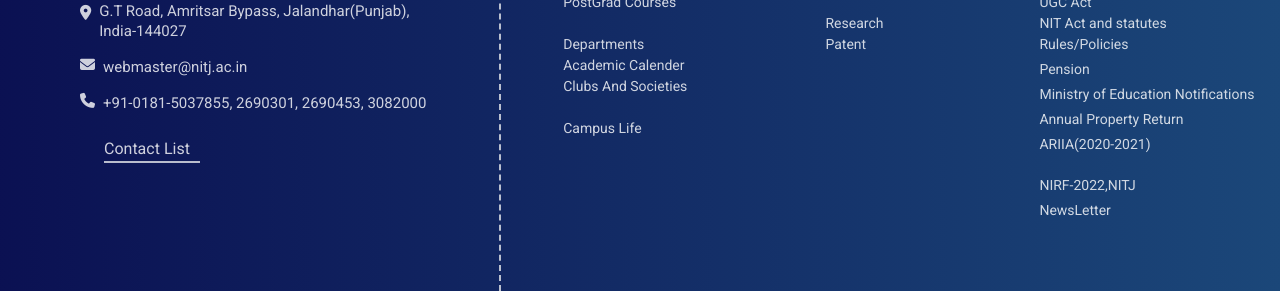
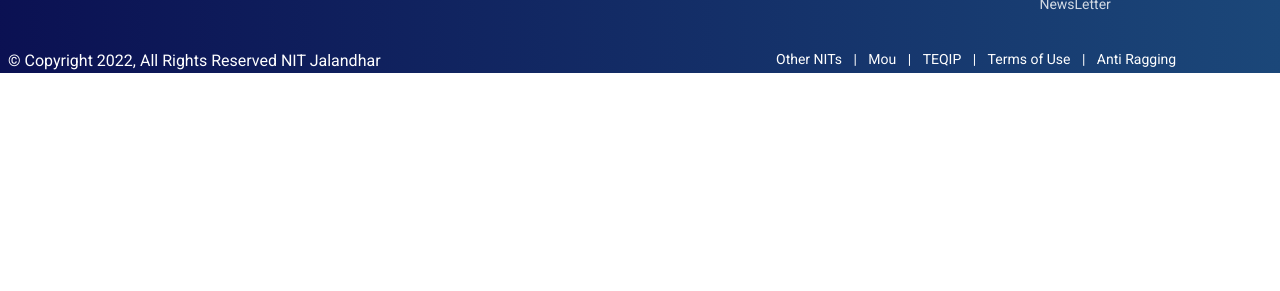
Before and after one commit to sushant-dhuria/footer-4, a website: page index.html in a window 1280 px wide. Shown: the part 337-628 px from the top of the page. Drawn offline with nearby package versions, Linux system fonts and the light colour scheme.

Commit message:
Update index.html

```diff
--- a/index.html
+++ b/index.html
@@ -1,3 +1,4 @@
+
 <!DOCTYPE html>
 <html lang="en">
 <head>
@@ -16,7 +17,7 @@
 </style>
 <body>
 <footer>
-      <div class="bg-gradient-to-r from-[#060c4ffa]  to-[#1b4779] -500 ... lg:h-[63%] h-[70%] text-white absolute inset-x-0 flex flex-col lg:flex-row justify-between lg:bottom-[8.2%] bottom-[12.2%]" style="font-family: 'Roboto', sans-serif;">
+      <div class="bg-gradient-to-r from-[#060c4ffa]  to-[#1b4779] -500 ... lg:h-[63%] h-[70%] text-white relative inset-x-0 flex flex-col lg:flex-row justify-between lg:bottom-[8.2%] bottom-[12.2%]" style="font-family: 'Roboto', sans-serif;">
 
         <div class="flex flex-col h-1/3">
     <div class="flex  align-middle mx-auto">
@@ -44,7 +45,7 @@
 </div>
 
 <div class="lg:border-r-2 lg:border-y-gray-300 lg:border-dashed lg:opacity-80 lg:h-3/4 lg:absolute ml-[39%] none mt-5 z-50"></div>
-<div class="lg:w-[54%] mt-6 w-[90%] lg:mr-[2%] lg:ml-1 ml-3 mr-3 mb-3.5 mt-[10%] lg:mt-0">
+<div class="lg:w-[54%] lg:mt-6 w-[90%] lg:mr-[2%] lg:ml-1 ml-3 mr-3 mb-3.5 mt-[10%]">
     <h2 class="mb-2 text-xl font-semibold">Quick Links</h2>
     <div class="flex justify-between">
     <div class="flex flex-col opacity-80 lg:text-[14px] text-[11px]">
@@ -108,7 +109,7 @@
 
 
   </footer>
-  <div class="footer bg-gradient-to-r from-[#060c4ffa]  to-[#1b4779] -500  text-white absolute bottom-0 inset-x-0  flex lg:flex-row lg:justify-between flex-col lg:h-[8%] h-[12%] " style="font-family: 'Roboto', sans-serif;" >
+  <div class="footer bg-gradient-to-r from-[#060c4ffa]  to-[#1b4779] -500  text-white relative  inset-x-0  flex lg:flex-row lg:justify-between flex-col lg:h-[8%] h-[12%] " style="font-family: 'Roboto', sans-serif;" >
     <div class="mt-4 ml-2">
         © Copyright 2022, All Rights Reserved NIT Jalandhar
     </div>
```
